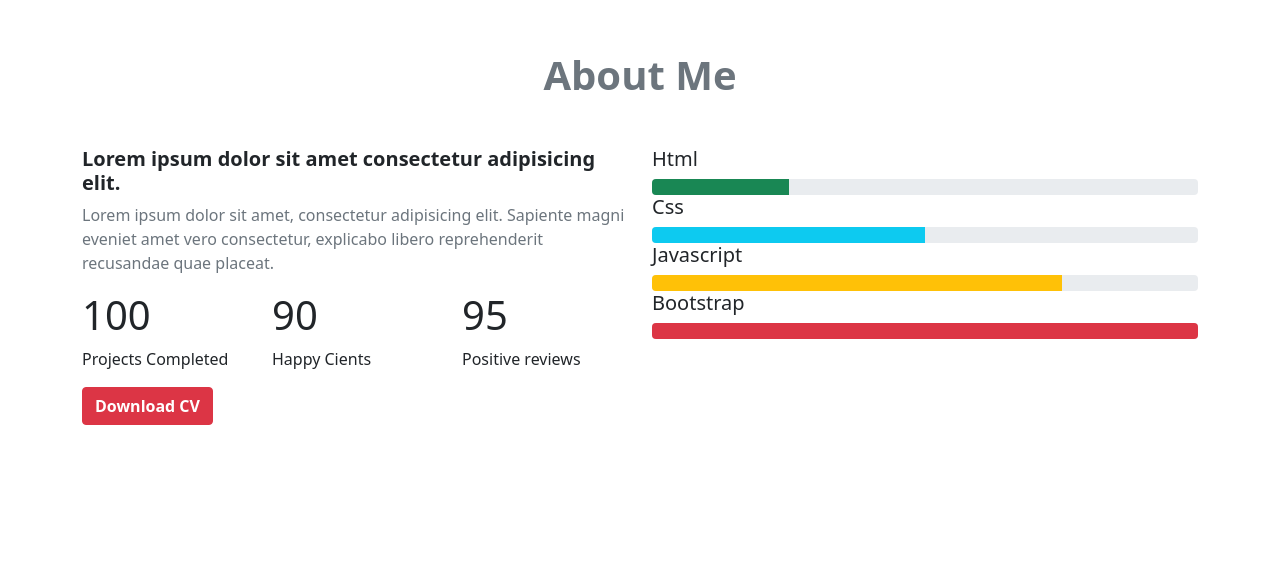
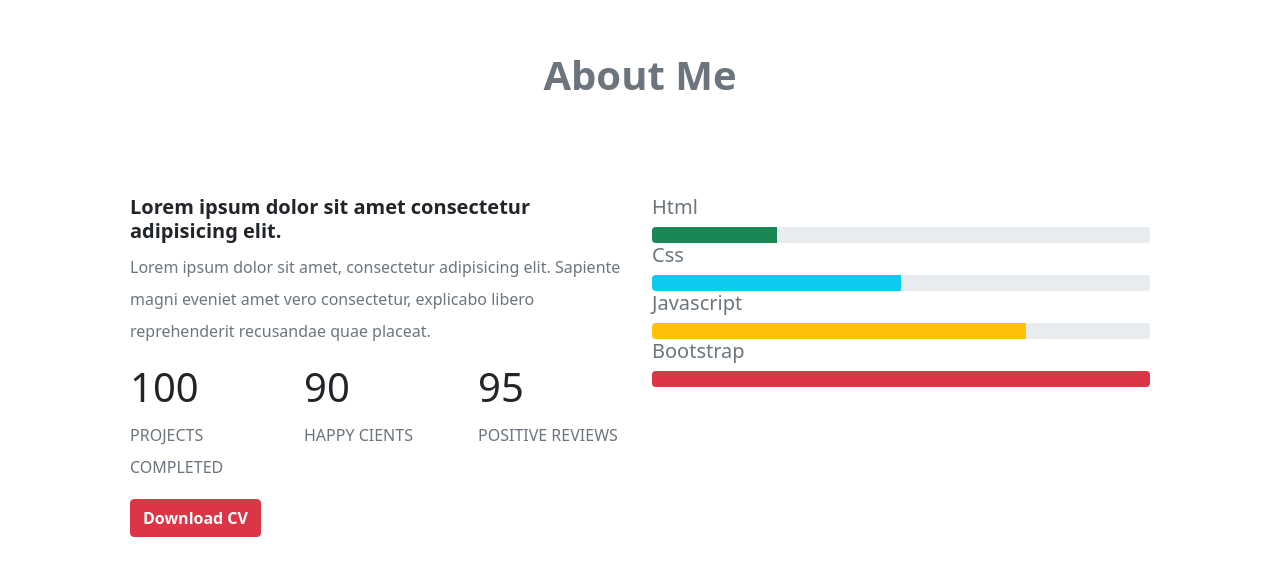
Before and after one commit to arif726/my-portfolio-website, a plain HTML site: page index.html in a window 1280 px wide. Shown: the part 845-1420 px from the top of the page. Before the commit the page ends 1270 px from the top, so only its background shows below. Drawn offline with Linux system fonts and the light colour scheme.

Commit message:
about-section-adde

```diff
--- a/index.html
+++ b/index.html
@@ -47,7 +47,7 @@
       <!-- Landing page start -->
       <section>
         <div
-          class="row min-vh-100 align-items-center justify-content-center my-5"
+          class="row min-vh-100 align-items-center justify-content-center my-5 lh-lg"
         >
           <div class="col-md-6 order-md-1">
             <div class="home-image">
@@ -80,7 +80,7 @@
       <!-- About Me start -->
       <section>
           <h1 class="fs-1 fw-bold text-center text-muted my-5">About Me</h1>
-        <div class="row">
+        <div class="row p-5 lh-lg">
             <div class="col-md-6">
         <div>
             <h5 class="fs-5 fw-bold">
@@ -95,33 +95,33 @@
         <div class="row">
             <div class="col-md-4">
                 <h1>100</h1>
-                <p>Projects Completed</p>
+                <p class="text-muted text-uppercase">Projects Completed</p>
             </div>
             <div class="col-md-4">
                 <h1>90</h1>
-                <p>Happy Cients</p>
+                <p class="text-muted text-uppercase">Happy Cients</p>
             </div>
             <div class="col-md-4">
                 <h1>95</h1>
-                <p>Positive reviews</p>
+                <p class="text-muted text-uppercase">Positive reviews</p>
             </div>
         </div>
         <button class="btn btn-danger fw-bold">Download CV</button>
             </div>
             <div class="col-md-6">
-                <h5>Html</h5>
+                <h5 class="text-muted">Html</h5>
                 <div class="progress">
   <div class="progress-bar bg-success" role="progressbar" style="width: 25%" aria-valuenow="25" aria-valuemin="0" aria-valuemax="100"></div>
 </div>
-<h5>Css</h5>
+<h5 class="text-muted">Css</h5>
 <div class="progress">
   <div class="progress-bar bg-info" role="progressbar" style="width: 50%" aria-valuenow="50" aria-valuemin="0" aria-valuemax="100"></div>
 </div>
-<h5>Javascript</h5>
+<h5 class="text-muted">Javascript</h5>
 <div class="progress">
   <div class="progress-bar bg-warning" role="progressbar" style="width: 75%" aria-valuenow="75" aria-valuemin="0" aria-valuemax="100"></div>
 </div>
-<h5>Bootstrap</h5>
+<h5 class="text-muted">Bootstrap</h5>
 <div class="progress">
   <div class="progress-bar bg-danger" role="progressbar" style="width: 100%" aria-valuenow="100" aria-valuemin="0" aria-valuemax="100"></div>
 </div>
```
